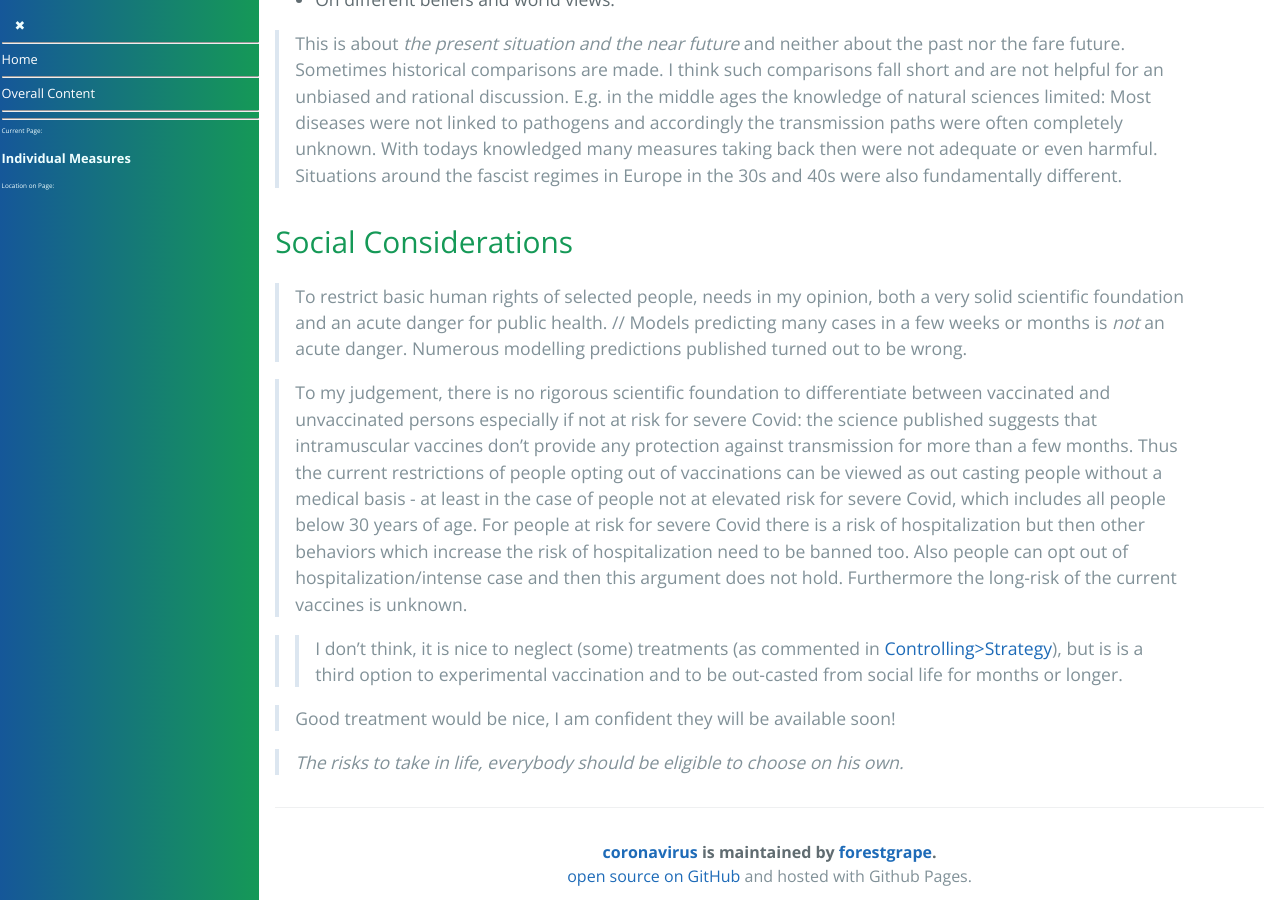
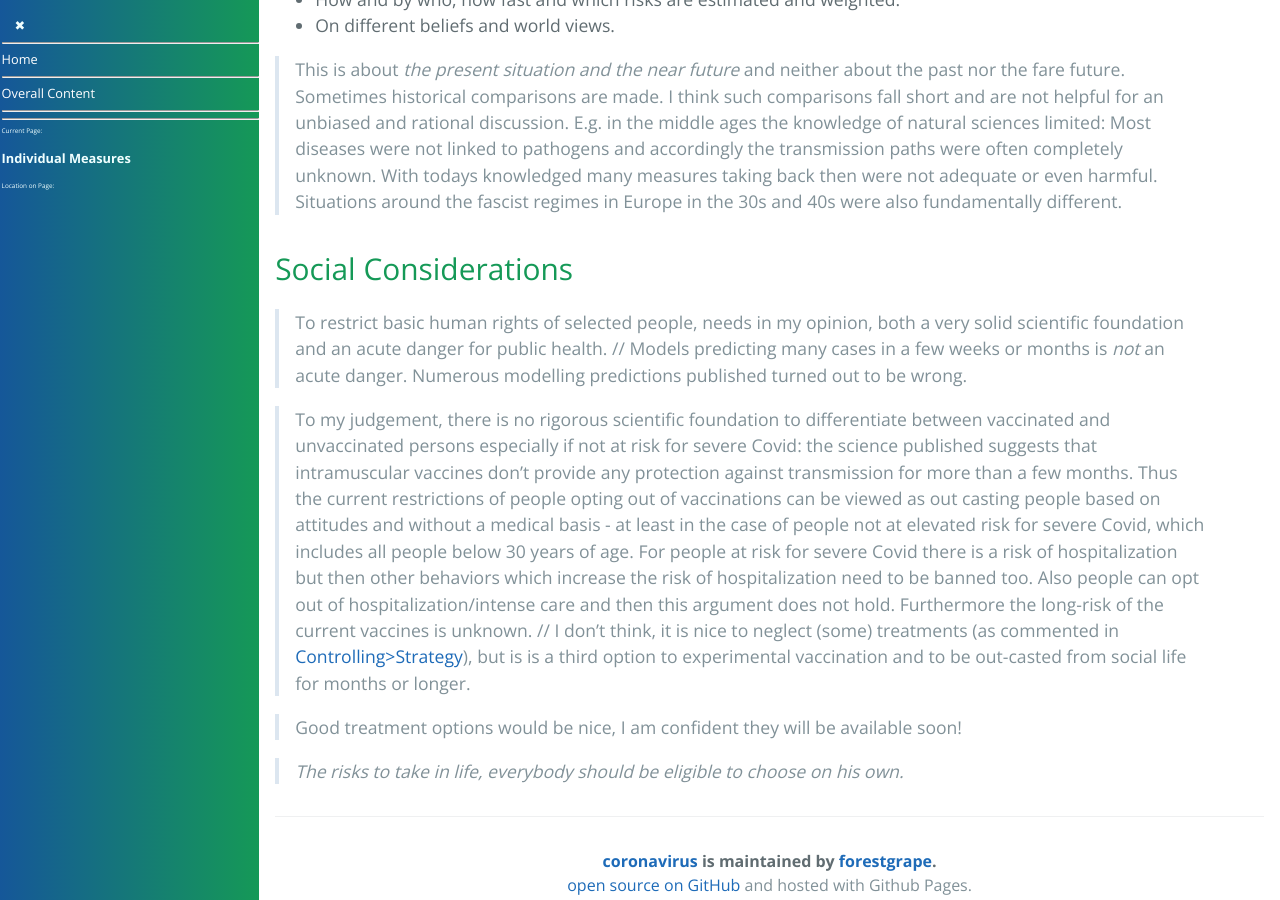
Before and after one commit to forestgrape/coronavirus, a Jekyll site: the page built from 7_social/individual_measures.md, in a window 1280 px wide and 900 px high, scrolled down 976 px. Built offline with Jekyll 4.4.1, drawn with Linux system fonts in a browser that asks for light colours; our own code applies the rules of GitHub Pages for plain Markdown files; some of the changed text lies outside the part shown.

Commit message:
formulations

```diff
--- a/7_social/individual_measures.md
+++ b/7_social/individual_measures.md
@@ -30,10 +30,8 @@
 ### Social Considerations
 > To restrict basic human rights of selected people, needs in my opinion, both a very solid scientific foundation and an acute danger for public health. // Models predicting many cases in a few weeks or months is *not* an acute danger. Numerous modelling predictions published turned out to be wrong.
 
-> To my judgement, there is no rigorous scientific foundation to differentiate between vaccinated and unvaccinated persons especially if not at risk for severe Covid: the science published suggests that intramuscular vaccines don't provide any protection against transmission for more than a few months. Thus the current restrictions of people opting out of vaccinations can be viewed as out casting people without a medical basis - at least in the case of people not at elevated risk for severe Covid, which includes all people below 30 years of age. For people at risk for severe Covid there is a risk of hospitalization but then other behaviors which increase the risk of hospitalization need to be banned too. Also people can opt out of hospitalization/intense case and then this argument does not hold. Furthermore the long-risk of the current vaccines is unknown.
+> To my judgement, there is no rigorous scientific foundation to differentiate between vaccinated and unvaccinated persons especially if not at risk for severe Covid: the science published suggests that intramuscular vaccines don't provide any protection against transmission for more than a few months. Thus the current restrictions of people opting out of vaccinations can be viewed as out casting people based on attitudes and without a medical basis - at least in the case of people not at elevated risk for severe Covid, which includes all people below 30 years of age. For people at risk for severe Covid there is a risk of hospitalization but then other behaviors which increase the risk of hospitalization need to be banned too. Also people can opt out of hospitalization/intense care and then this argument does not hold. Furthermore the long-risk of the current vaccines is unknown. // I don't think, it is nice to neglect (some) treatments (as commented in [Controlling>Strategy](controlling.md#strategy)), but is is a third option to experimental vaccination and to be out-casted from social life for months or longer.
 
->> I don't think, it is nice to neglect (some) treatments (as commented in [Controlling>Strategy](controlling.md#strategy)), but is is a third option to experimental vaccination and to be out-casted from social life for months or longer.
-
-> Good treatment would be nice, I am confident they will be available soon!
+> Good treatment options would be nice, I am confident they will be available soon!
 
 > *The risks to take in life, everybody should be eligible to choose on his own.*
```
Also changed, not shown: other parts of 7_social/individual_measures.md (+1 -1 lines).
